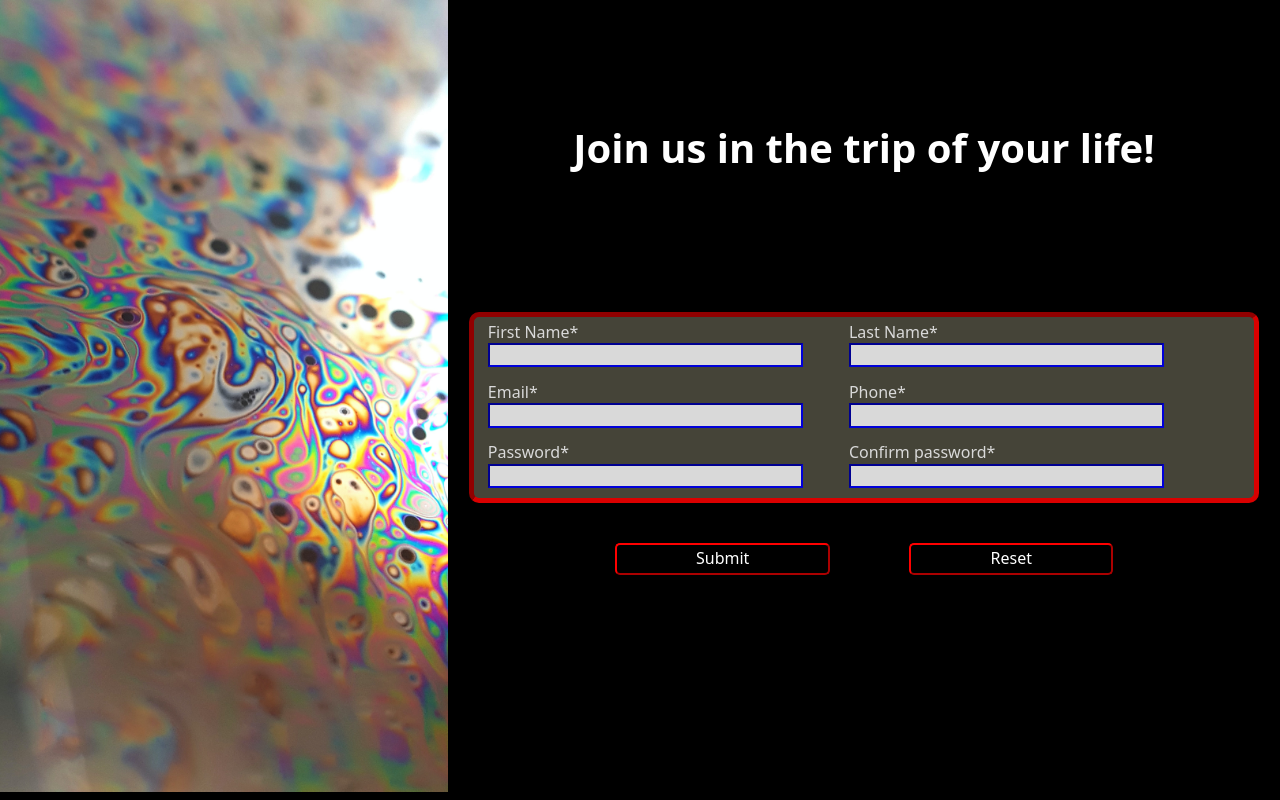
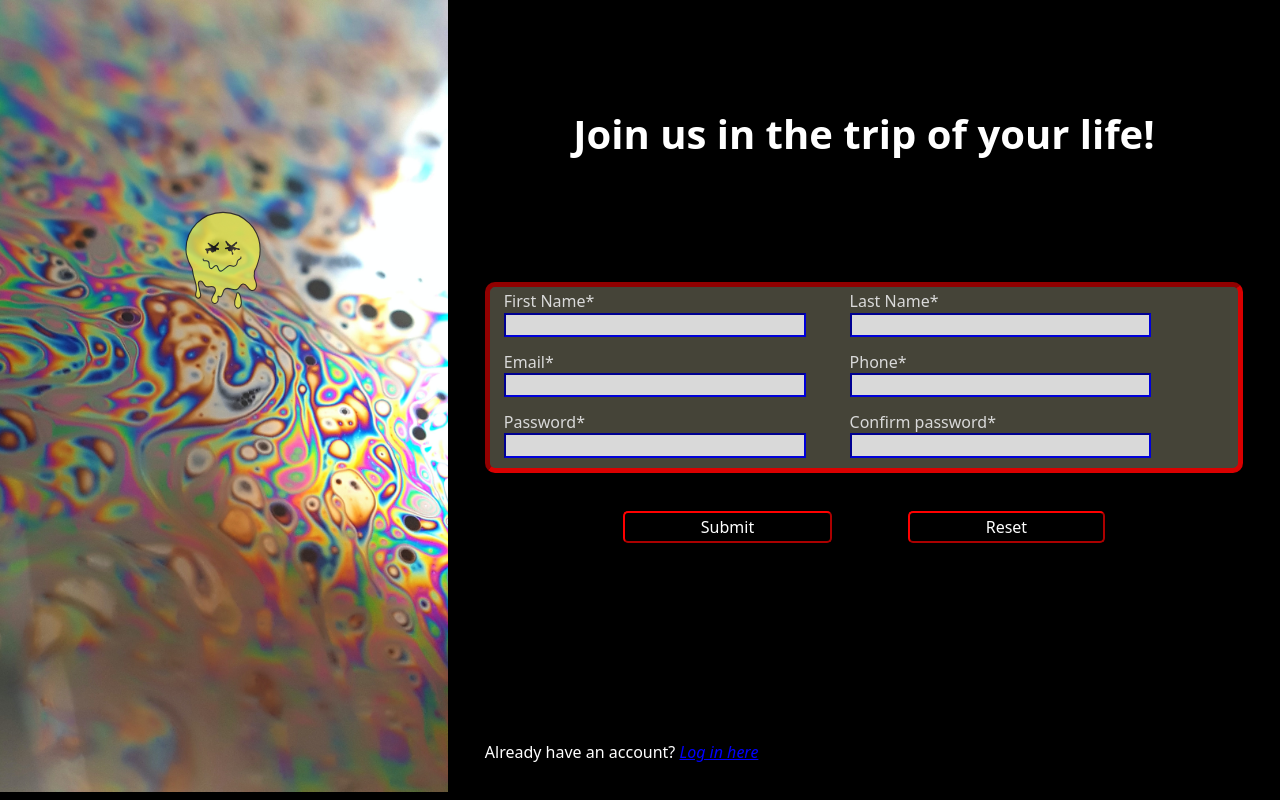
Before and after one commit to sacifuentespa/odinForm, a plain HTML site: page index.html in a window 1280 px wide. Drawn offline with Linux system fonts and the light colour scheme; a web font is replaced by a local one.

Commit message:
form quite completed

```diff
--- a/index.html
+++ b/index.html
@@ -11,7 +11,11 @@
 
 <body>
     <header>
-        <img src="heroImage.jpg" alt="purple-white-and-black-abstract-painting by Josh Millgate in unsplash">
+        <!-- div class used exclusively for image positioning -->
+        <div class="imageContainer">
+            <img src="smiley.svg" alt ="smiley-face-by-olesia-volkova-at-vecteezy">
+            <img src="heroImage.jpg" alt="purple-white-and-black-abstract-painting by Josh Millgate in unsplash">
+        </div>
     </header>
     <main>
         <div class="main-content">
@@ -63,8 +67,10 @@
             <div class="form-buttons">
                 <button type="submit">Submit</button>
                 <button type="reset">Reset</button>
+
+
             </div>
-
+            <p>Already have an account? <a>Log in here</a></p>
         </form>
 
     </main>
--- a/odinForm.css
+++ b/odinForm.css
@@ -1,33 +1,55 @@
 @import url('https://fonts.googleapis.com/css2?family=Knewave&display=swap');
+
+
 
 body{
     display: flex;
+
     width: 100vw;
     background-color: black;
     color:white;
     font-family: 'Knewave', system-ui, ui-rounded, 'Hiragino Maru Gothic ProN', Quicksand, Comfortaa, Manjari, 'Arial Rounded MT', 'Arial Rounded MT Bold', Calibri, source-sans-pro, sans-serif;
+    box-sizing:border-box;
 }
 
 main{
     display:flex;
+    top:0;
     flex-direction: column;
     justify-content: center;
     align-items: center;
     width: 65%;
-    height: 99vh;
+    overflow: auto;
 }
 
 header{
     width:35%;
+    position: relative;
 }
 
-header img{
+
+/* used for image position without an space above the images*/
+.imageContainer {
+    position: sticky;
+    top: 0;
+  }
+
+header img[src="heroImage.jpg"]{
     width: 100%;
     height: 99vh;
 }
 
+header img[src="smiley.svg"]{
+    width: 25%;
+  position: absolute;
+  top: 25%;
+  left: 37.5%;
+  opacity: 0.75;
+}
+
 main form{
     height:66vh;
+    box-sizing: border-box;
 }
 
 form{
@@ -53,8 +75,9 @@ fieldset{
     flex-direction: column;
     justify-content: center;
     align-items: center;
-    padding: 2rem;
+    padding: 1rem;
     height:33vh;
+    box-sizing: border-box;
 }
 
 form div:not(.form-buttons, .form-content){
@@ -111,3 +134,9 @@ input.inval{
     display:none;
     font-family: system-ui, ui-rounded, 'Hiragino Maru Gothic ProN', Quicksand, Comfortaa, Manjari, 'Arial Rounded MT', 'Arial Rounded MT Bold', Calibri, source-sans-pro, sans-serif;
 }
+
+a{
+    text-decoration: underline;
+    font-style: italic;
+    color: blue;
+}
```
Also changed, not shown: smiley.svg (added).
